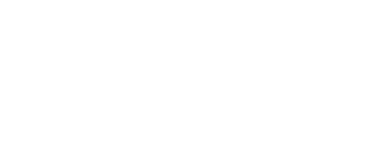
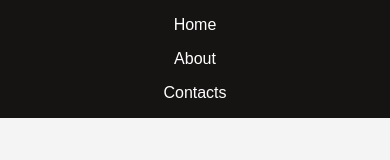
Before and after one commit to venhrynyak/myproject, a plain HTML site: page index.html in a window 390 px wide. Drawn offline with Linux system fonts and the light colour scheme.

Commit message:
Added header with CSS

```diff
--- /dev/null
+++ b/css/style.css
@@ -0,0 +1,72 @@
+/* === 🔹 Загальні стилі === */
+body {
+  margin: 0;
+  font-family: "Montserrat", sans-serif;
+  background-color: #f4f4f4;
+  color: #151413;
+}
+
+/* === 🔹 Header === */
+header {
+  background-color: #151413;
+  padding: 1rem 0;
+}
+
+/* === 🔹 Контейнер меню === */
+.menu-container {
+  max-width: 1200px;
+  margin: 0 auto;
+  padding: 0 2rem;
+  display: flex;
+  justify-content: center;
+}
+
+/* === 🔹 Меню === */
+.menu {
+  list-style: none;
+  display: flex;
+  gap: 2rem;
+  margin: 0;
+  padding: 0;
+}
+
+.menu li a {
+  text-decoration: none;
+  color: #ffffff;
+  font-weight: 500;
+  transition: color 0.3s, transform 0.2s;
+}
+
+.menu li a:hover {
+  color: #ffcc33;
+  transform: translateY(-2px);
+}
+
+/* === 🔹 Адаптивність === */
+@media (max-width: 768px) {
+  .menu {
+    flex-direction: column;
+    align-items: center;
+    gap: 1rem;
+  }
+}
+
+/* === 🔹 Темна тема (опційно) === */
+@media (prefers-color-scheme: dark) {
+  body {
+    background-color: #0f0f0f;
+    color: #f4f4f4;
+  }
+
+  header {
+    background-color: #0c0c0c;
+  }
+
+  .menu li a {
+    color: #eaeaea;
+  }
+
+  .menu li a:hover {
+    color: #ffcc33;
+  }
+}
--- a/index.html
+++ b/index.html
@@ -4,8 +4,17 @@
     <meta charset="UTF-8">
     <meta name="viewport" content="width=device-width, initial-scale=1.0">
     <title>Home</title>
+    <link rel="stylesheet" href="./css/style.css">
 </head>
 <body>
-
+    <header>
+        <div class="menu-container">
+            <ul class="menu">
+                <li><a href="#">Home</a></li>
+                <li><a href="#">About</a></li>
+                <li><a href="#">Contacts</a></li>
+            </ul>
+        </div>
+    </header>
 </body>
 </html>
```
